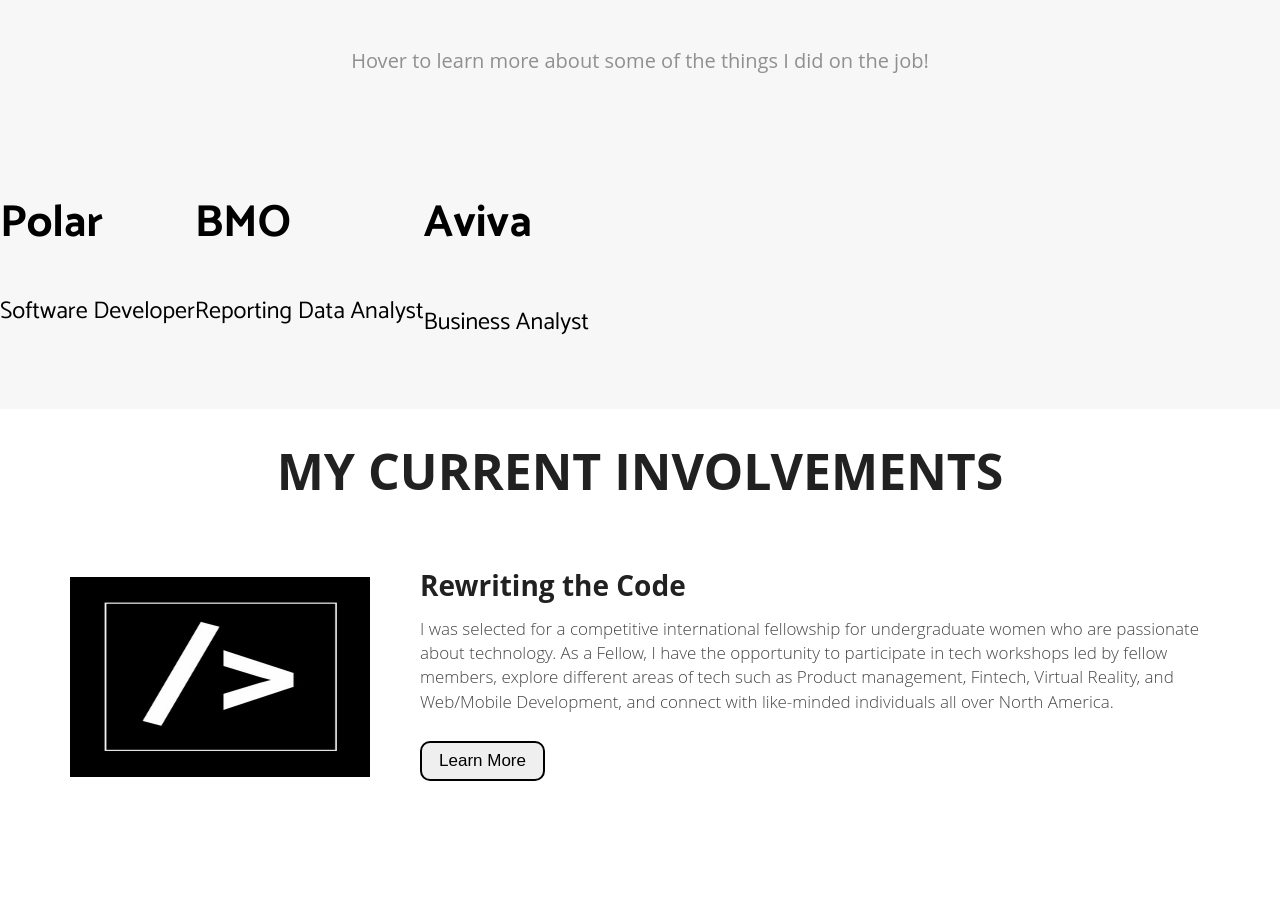
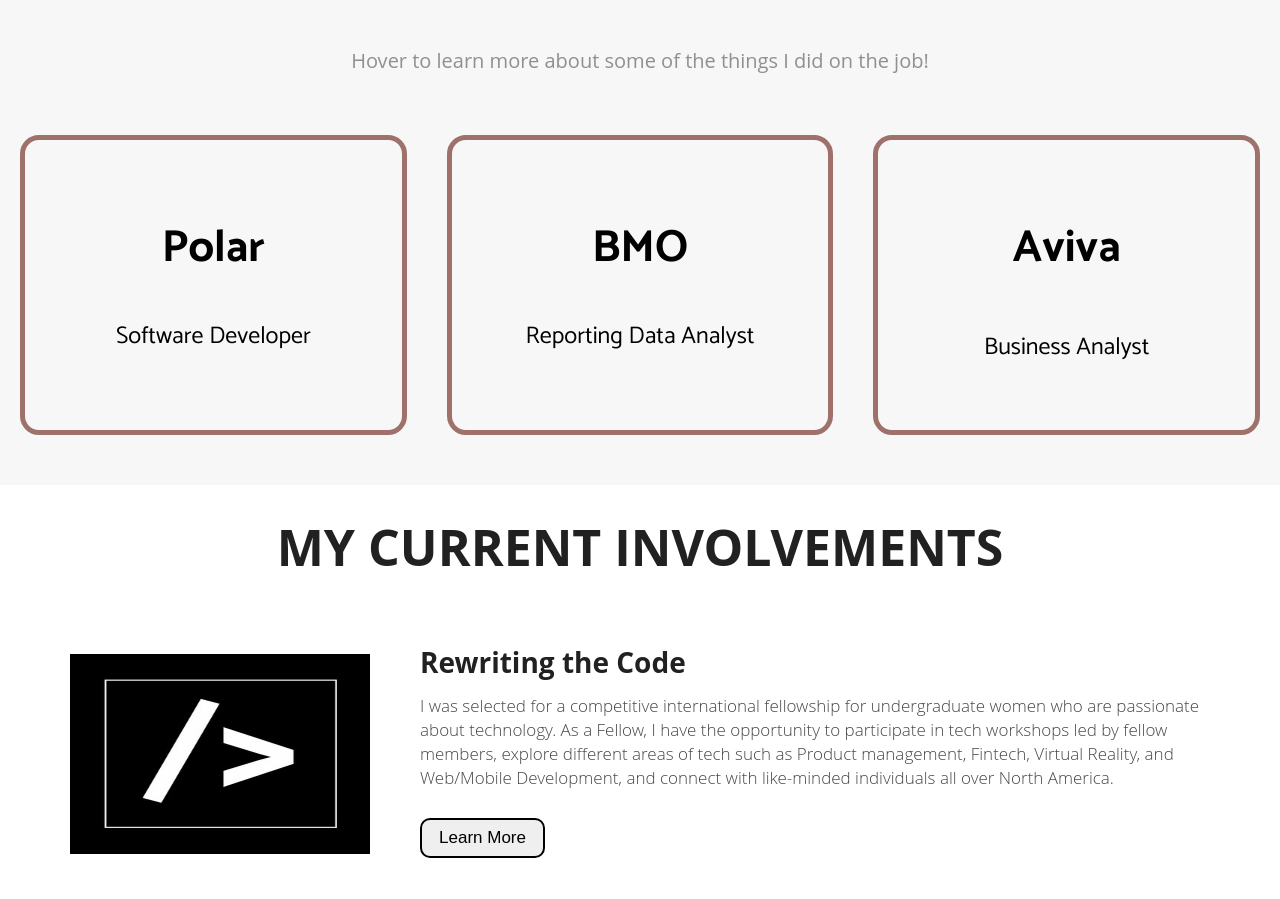
Before and after one commit to vicctorialo/personal-website, a React (Create React App) app: page / in a window 1280 px wide. Shown: the part 2036-2935 px from the top of the page. Built offline with nearby package versions, Linux system fonts and the light colour scheme; a web font is replaced by a local one.

Commit message:
cleaned up code

```diff
--- a/src/Components/Work.jsx
+++ b/src/Components/Work.jsx
@@ -11,15 +11,15 @@
           Hover to learn more about some of the things I did on the job!
         </p>
         <div className="flex-container-work">
-          <div className="polar">
+          <div className="polar work-block">
             <h1 className="work-loc">Polar</h1>
             <h3 className="work-title">Software Developer</h3>
           </div>
-          <div className="bmo">
+          <div className="bmo work-block">
             <h1 className="work-loc">BMO</h1>
             <h3 className="work-title">Reporting Data Analyst</h3>
           </div>
-          <div className="aviva">
+          <div className="aviva work-block">
             <h1 className="work-loc">Aviva</h1>
             <h3 className="work-title">Business Analyst</h3>
           </div>
```
